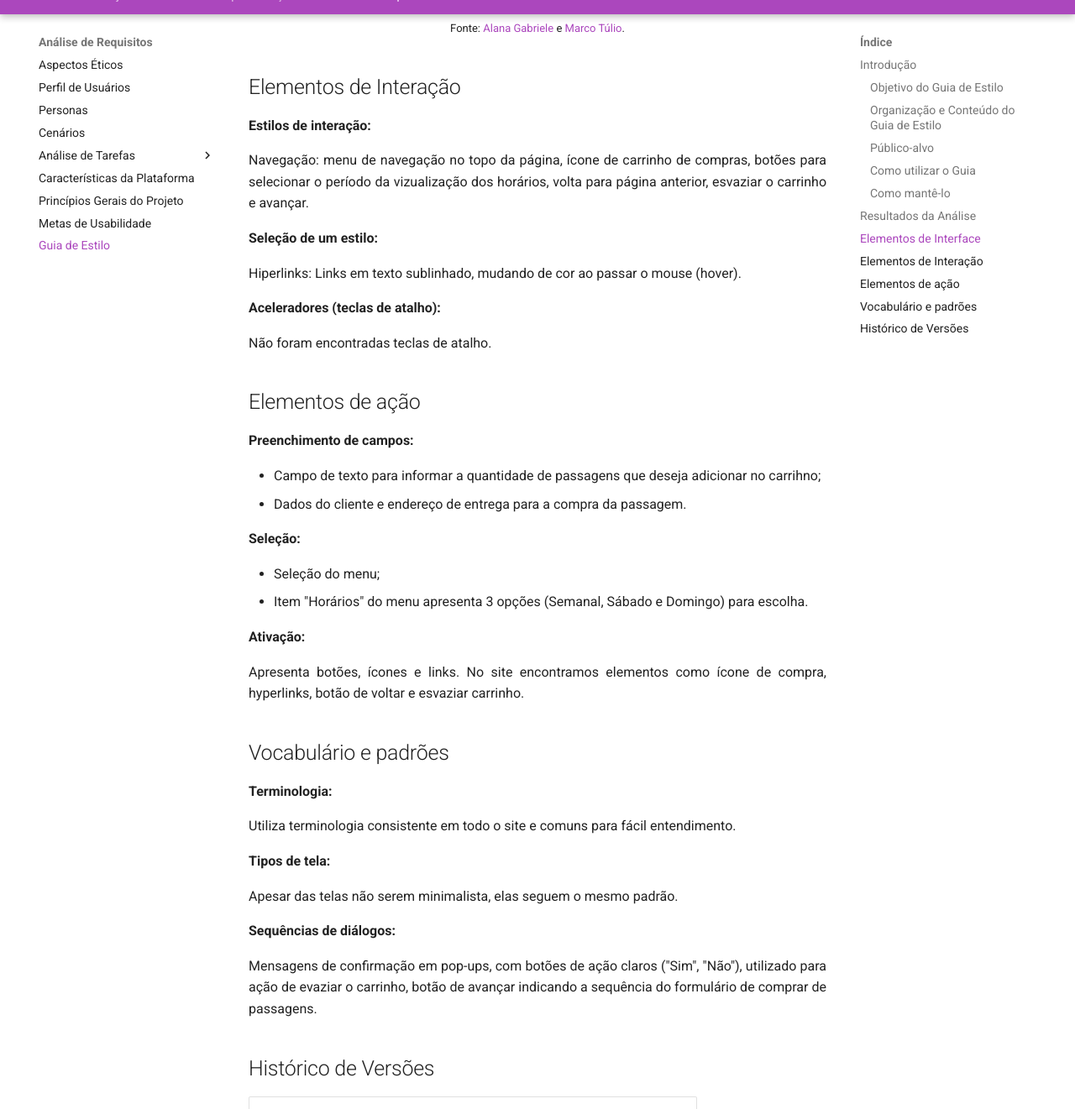
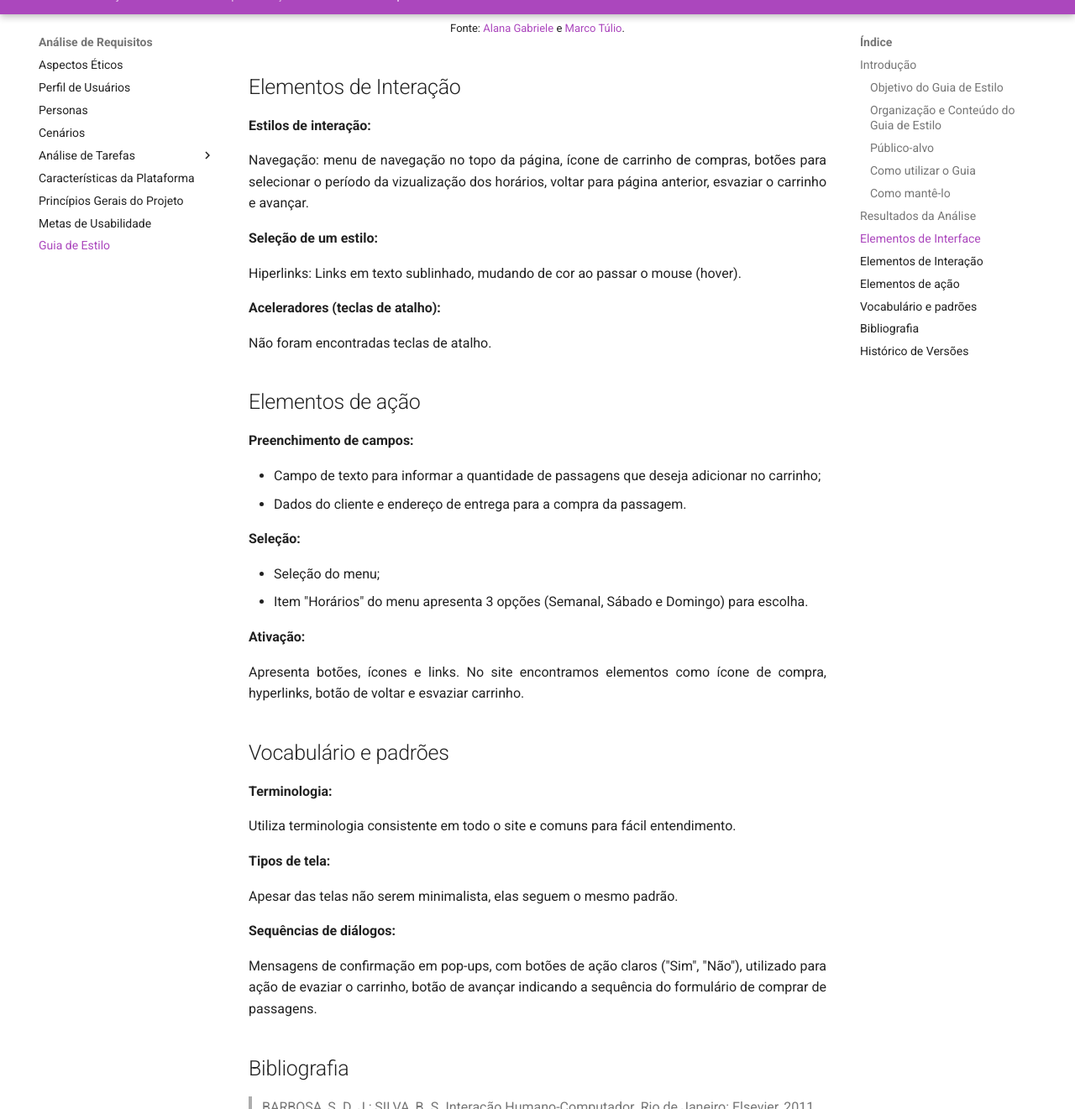
Before and after one commit to Interacao-Humano-Computador/2024.1-Grupo08, an MkDocs documentation site: the page built from docs/requisitos/guia_estilo.md, in a window 1280 px wide and 1400 px high, scrolled down 2756 px, cut to the strip 79-1400 px from the top of the window. Shown: the whole strip at 84% size. Built offline with MkDocs 1.6.1 and Material for MkDocs 9.7.7, drawn with Linux system fonts in a browser that asks for light colours; some of the changed text lies outside the part shown.

Commit message:
guia de estilo

```diff
--- a/docs/requisitos/guia_estilo.md
+++ b/docs/requisitos/guia_estilo.md
@@ -55,7 +55,7 @@
 
 **Estilos de interação:**
 
-Navegação: menu de navegação no topo da página, ícone de carrinho de compras, botões para selecionar o período da vizualização dos horários, volta para página anterior, esvaziar o carrinho e avançar.
+Navegação: menu de navegação no topo da página, ícone de carrinho de compras, botões para selecionar o período da vizualização dos horários, voltar para página anterior, esvaziar o carrinho e avançar.
 
 **Seleção de um estilo:**
 
@@ -69,7 +69,7 @@
 
 **Preenchimento de campos:**
 
-- Campo de texto para informar a quantidade de passagens que deseja adicionar no carrihno;
+- Campo de texto para informar a quantidade de passagens que deseja adicionar no carrinho;
 - Dados do cliente e endereço de entrega para a compra da passagem.
 
 **Seleção:**
@@ -95,6 +95,10 @@
 
 Mensagens de confirmação em pop-ups, com botões de ação claros ("Sim", "Não"), utilizado para ação de evaziar o carrinho, botão de avançar indicando a sequência do formulário de comprar de passagens.
 
+## Bibliografia
+
+> BARBOSA, S. D. J.; SILVA, B. S. Interação Humano-Computador. Rio de Janeiro: Elsevier, 2011. <br>
+
 ## Histórico de Versões
 
 | Versão |    Data    | Descrição      | Autor(es)                                                                                                   | Revisor(es)                                  |
```
